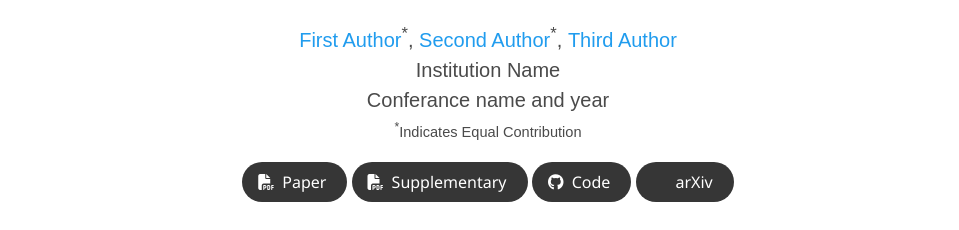
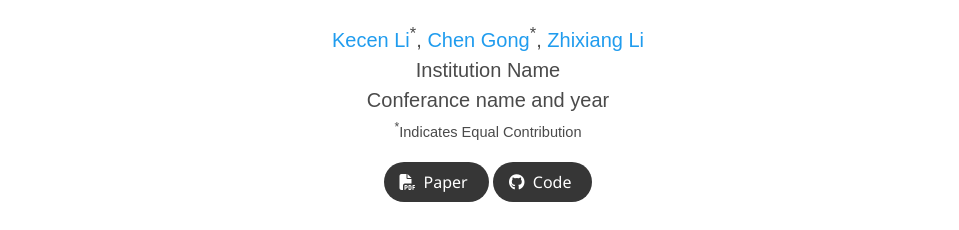
Before and after one commit to DP-Image-Syn/privimage, a plain HTML site: page index.html in a window 1280 px wide. Shown: the part 267-497 px from the top of the page, without its empty margins (152-1111 px from the left). Drawn offline with nearby package versions, Linux system fonts and the light colour scheme; some icons are missing; a web font is replaced by a local one.

Commit message:
Update index.html

```diff
--- a/index.html
+++ b/index.html
@@ -56,11 +56,11 @@
             <div class="is-size-5 publication-authors">
               <!-- Paper authors -->
               <span class="author-block">
-                <a href="FIRST AUTHOR PERSONAL LINK" target="_blank">First Author</a><sup>*</sup>,</span>
+                <a href="FIRST AUTHOR PERSONAL LINK" target="_blank">Kecen Li</a><sup>*</sup>,</span>
                 <span class="author-block">
-                  <a href="SECOND AUTHOR PERSONAL LINK" target="_blank">Second Author</a><sup>*</sup>,</span>
+                  <a href="SECOND AUTHOR PERSONAL LINK" target="_blank">Chen Gong</a><sup>*</sup>,</span>
                   <span class="author-block">
-                    <a href="THIRD AUTHOR PERSONAL LINK" target="_blank">Third Author</a>
+                    <a href="THIRD AUTHOR PERSONAL LINK" target="_blank">Zhixiang Li</a>
                   </span>
                   </div>
 
@@ -73,7 +73,7 @@
                     <div class="publication-links">
                          <!-- Arxiv PDF link -->
                       <span class="link-block">
-                        <a href="https://arxiv.org/pdf/<ARXIV PAPER ID>.pdf" target="_blank"
+                        <a href="https://arxiv.org/pdf/2311.12850.pdf" target="_blank"
                         class="external-link button is-normal is-rounded is-dark">
                         <span class="icon">
                           <i class="fas fa-file-pdf"></i>
@@ -83,7 +83,7 @@
                     </span>
 
                     <!-- Supplementary PDF link -->
-                    <span class="link-block">
+<!--                     <span class="link-block">
                       <a href="static/pdfs/supplementary_material.pdf" target="_blank"
                       class="external-link button is-normal is-rounded is-dark">
                       <span class="icon">
@@ -91,11 +91,11 @@
                       </span>
                       <span>Supplementary</span>
                     </a>
-                  </span>
+                  </span> -->
 
                   <!-- Github link -->
                   <span class="link-block">
-                    <a href="https://github.com/YOUR REPO HERE" target="_blank"
+                    <a href="https://github.com/SunnierLee/DP-ImaGen" target="_blank"
                     class="external-link button is-normal is-rounded is-dark">
                     <span class="icon">
                       <i class="fab fa-github"></i>
@@ -105,7 +105,7 @@
                 </span>
 
                 <!-- ArXiv abstract Link -->
-                <span class="link-block">
+<!--                 <span class="link-block">
                   <a href="https://arxiv.org/abs/<ARXIV PAPER ID>" target="_blank"
                   class="external-link button is-normal is-rounded is-dark">
                   <span class="icon">
@@ -113,7 +113,7 @@
                   </span>
                   <span>arXiv</span>
                 </a>
-              </span>
+              </span> -->
             </div>
           </div>
         </div>
```
